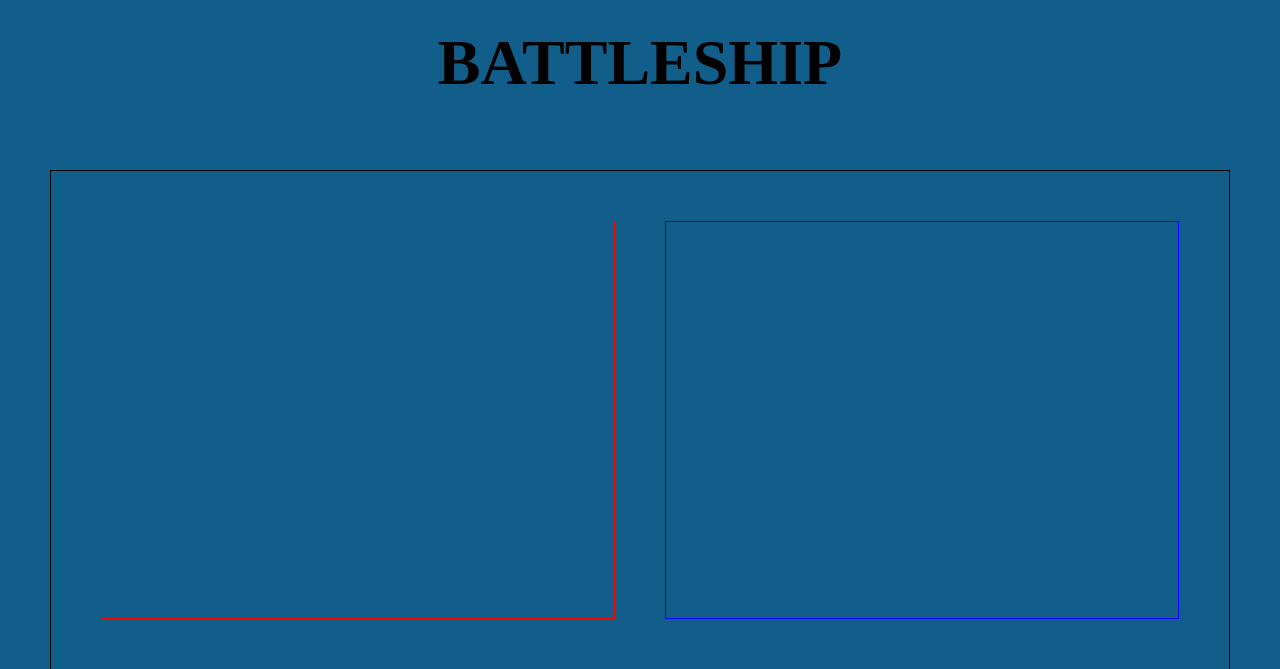
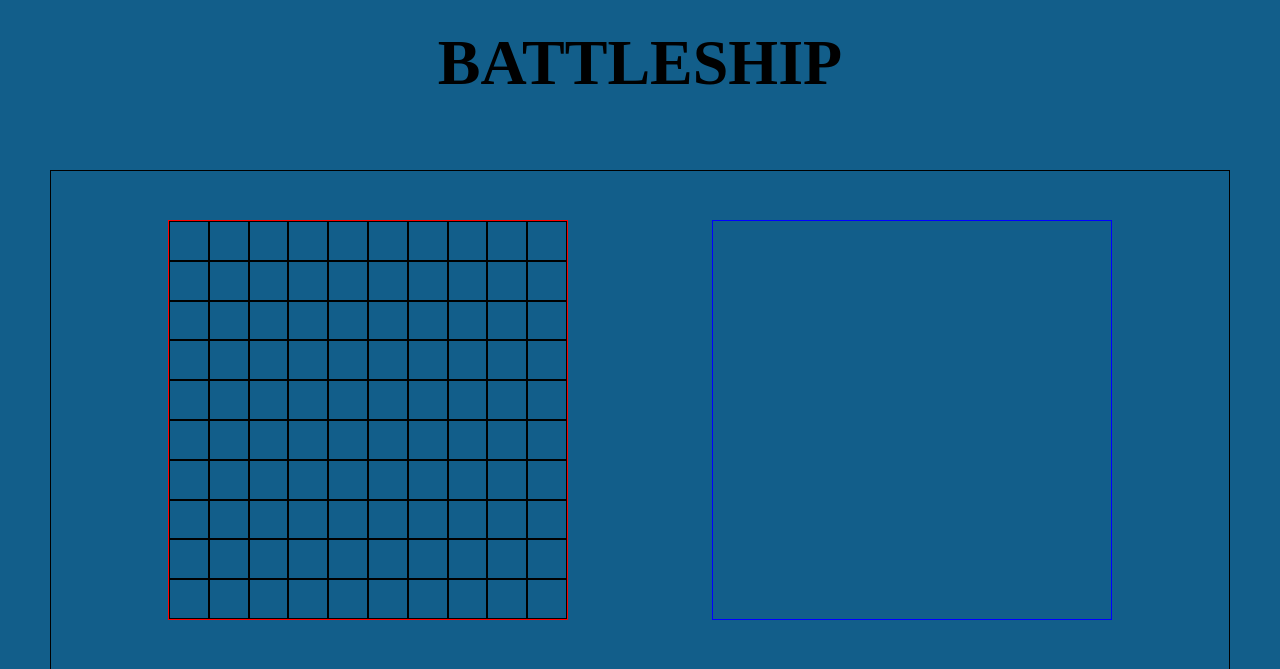
Before and after one commit to Junior4144/Battleship, a website built with webpack: page src/template.html in a window 1280 px wide. Shown: the top 669 px of the page. Built offline with nearby package versions, Linux system fonts and the light colour scheme.

Commit message:
Feat: basic UI added, player logic showcases cells

```diff
--- a/src/Gameboard.js
+++ b/src/Gameboard.js
@@ -15,8 +15,12 @@ function GameBoard() {
         [0, 0, 0, 0, 0, 0, 0, 0, 0, 0],
         [0, 0, 0, 0, 0, 0, 0, 0, 0, 0],
         [0, 0, 0, 0, 0, 0, 0, 0, 0, 0],
-        [0, 0, 0, 0, 0, 0, 0, 0, 0, 0],
+        [0, 0, 0, 0, 0, 0, 0, 0, 0, 0]
     ]
+
+    this.getBoard = () =>{
+        return board;
+    }
     this.receiveAttack = (x, y) =>{
 
         if(board[x][y] != 0){
@@ -26,9 +30,11 @@ function GameBoard() {
 
         }
     }
-    this.addShip = (x, y) =>{
-        const ship = new Ship();
-        board[x][y] = ship
+    this.addShip = (x, length) =>{
+        const ship = new Ship(length);
+        for(let i = 0; i < length; i++){
+            board[x][i] = ship
+        }
     }
 
     this.checkIfAllSunk = () =>{
--- a/src/Player.js
+++ b/src/Player.js
@@ -3,8 +3,29 @@ import GameBoard from "./Gameboard";
 import {leftPlayerGrid, rightPlayerGrid, body} from './dom.js'
 
 
-function realPlayer(){
+export function userPlayerOne(){
+    const gameBoard = new GameBoard();
 
+    //apply ships
+
+
+
+    gameBoard.addShip(2, 5) // row 2 ship length 5
+    gameBoard.addShip(3, 4) // row 3 ship length 4
+    gameBoard.addShip(4, 3) // row 4 ship length 3
+    gameBoard.addShip(5, 2) // row 5 ship length 5
+
+    for(let i = 0; i < 10; i++){
+        for(let j = 0; j < 10; j++){
+            const cell = document.createElement('div');
+
+
+            const LPGrid = leftPlayerGrid();
+
+
+            LPGrid.appendChild(cell);
+        }
+    }
 }
 
 function AIPlayer() {
--- a/src/dom.js
+++ b/src/dom.js
@@ -6,11 +6,11 @@ export function body(){
 }
 
 export function leftPlayerGrid(){
-    const LP = document.querySelector('.left-player');
+    const LP = document.querySelector('.left-grid');
     return LP
 }
 
 export function rightPlayerGrid(){
-    const RP = document.querySelector('.right-player');
+    const RP = document.querySelector('.right-grid');
     return RP
 }
--- a/src/index.js
+++ b/src/index.js
@@ -1 +1,4 @@
 import "./styles.css"
+import { userPlayerOne } from "./Player"
+
+const userP1 = new userPlayerOne();
--- a/src/ships.js
+++ b/src/ships.js
@@ -1,5 +1,5 @@
 
-function Ship() {
+function Ship(length) {
     this.length = length;
     this.hit = 0
     this.ifSunk = false
--- a/src/styles.css
+++ b/src/styles.css
@@ -28,22 +28,38 @@ body{
     border:1px solid black;
     height:500px;
     margin:50px;
-    display:grid;
-    grid-template-columns: 1fr 1fr;
-    grid-template-rows: auto;
+    display:flex;
+    justify-content: space-around;
+    align-items: center;
     padding:50px;
-    gap:50px;
+    gap:10px;
+
 }
 
-.left-player-grid{
+.left-grid{
     border: 1px solid red;
-    height:auto;
+    height:400px;
+    width:400px;
+
+    display:grid;
+    grid-template-columns: repeat(10, auto);
+    grid-template-rows: repeat(10, auto);
 }
 
-.right-player-grid{
+.right-grid{
     border: 1px solid blue;
-    height:auto;
+    height:400px;
+    width:400px;
+
+    display:grid;
+    grid-template-columns: repeat(10, auto);
+    grid-template-rows: repeat(10, auto);
+
 }
-.cell{
+.left-grid div{
     border:1px solid black;
+
 }
+.left-grid div:hover{
+    background-color: #0c4464;
+}
--- a/src/template.html
+++ b/src/template.html
@@ -10,8 +10,8 @@
         <div class="title">BATTLESHIP</div>
     </div>
     <div class="game-container">
-        <div class="left-player-grid"></div>
-        <div class="right-player-grid"></div>
+        <div class="left-grid"></div>
+        <div class="right-grid"></div>
     </div>
 
 </body>
```
